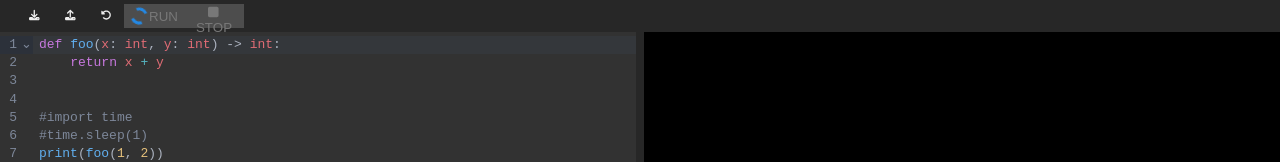
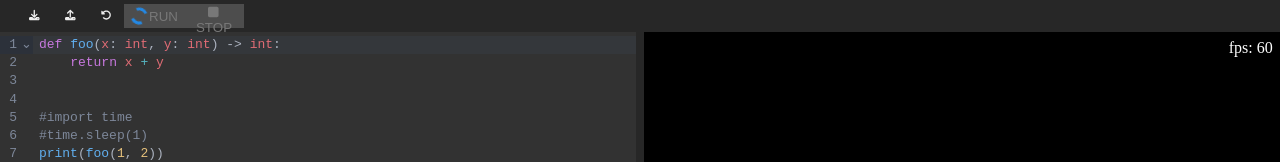
Before and after one commit to jl-wynen/pyrihelion, a Vue app: page / in a window 1280 px wide. Shown: the top 162 px of the page. Built offline with nearby package versions, Linux system fonts and the light colour scheme.

Commit message:
Track FPS

```diff
--- a/src/App.vue
+++ b/src/App.vue
@@ -9,7 +9,7 @@ import ToolBar from "./components/ToolBar.vue"
 
 import * as gangleri from "./gangleri"
 import { Python, PythonState, PythonStatus } from "./python"
-import { pythonState } from "./injectionKeys"
+import { pythonState, updateRate } from "./injection"
 
 const canvas = ref<InstanceType<typeof Canvas> | null>(null)
 const editor = ref<InstanceType<typeof Editor> | null>(null)
@@ -85,7 +85,10 @@ onMounted(() => {
 print(foo(1, 2))
 `)
 
-    gangleri.init(canvas.value!.getRenderContainer())
+    gangleri.init({
+        renderElement: canvas.value!.getRenderContainer(),
+        updateRate: inject(updateRate) as Ref<gangleri.UpdateRate>,
+    })
     gangleri.start()
 })
 </script>
--- a/src/components/ButtonRun.vue
+++ b/src/components/ButtonRun.vue
@@ -1,7 +1,7 @@
 <script setup lang="ts">
 import type { Ref } from "vue"
 import { inject, onMounted, ref } from "vue"
-import { pythonState } from "../injectionKeys.ts"
+import { pythonState } from "../injection.ts"
 import { PythonState } from "../python"
 
 const button = ref<HTMLButtonElement | null>(null)
--- a/src/components/ButtonStop.vue
+++ b/src/components/ButtonStop.vue
@@ -1,6 +1,6 @@
 <script setup lang="ts">
 import { inject, Ref, ref } from "vue"
-import { pythonState } from "../injectionKeys"
+import { pythonState } from "../injection"
 import { PythonState } from "../python"
 
 const button = ref<HTMLButtonElement | null>(null)
--- a/src/components/Canvas.vue
+++ b/src/components/Canvas.vue
@@ -1,4 +1,10 @@
 <script setup lang="ts">
+import { inject, Ref } from "vue"
+import { updateRate as updateRateKey } from "../injection"
+import { UpdateRate } from "../gangleri"
+
+const updateRate = inject(updateRateKey) as Ref<UpdateRate>
+
 function getRenderContainer(): HTMLElement {
     return document.getElementById("render-container")!
 }
@@ -9,13 +15,34 @@ defineExpose({
 </script>
 
 <template>
-    <div id="render-container"></div>
+    <div id="canvas-wrapper">
+        <div id="render-container"></div>
+        <div id="update-rate">fps: {{ updateRate.fps }}</div>
+    </div>
 </template>
 
 <style lang="scss">
+#canvas-wrapper {
+    position: relative;
+    width: 100%;
+    height: 100%;
+}
+
 #render-container {
     width: 100%;
     height: 100%;
     background: black;
 }
+
+#update-rate {
+    position: absolute;
+    top: 0;
+    right: 0;
+    padding: 1ex;
+    text-align: left;
+    z-index: 100;
+    display: block;
+    color: white;
+    user-select: none;
+}
 </style>
--- a/src/gangleri/index.ts
+++ b/src/gangleri/index.ts
@@ -1,21 +1,34 @@
 import * as THREE from "three"
 import WebGL from "three/addons/capabilities/WebGL.js"
+import { Ref } from "vue"
+
+import { UpdateRate, UpdateRateTracker } from "./updateRate"
+
+// export type {UpdateRate as default} from "./updateRate"
+// export type UpdateRate
+export type { UpdateRate } from "./updateRate"
 
 let scene: THREE.Scene | undefined = undefined
 let camera: THREE.PerspectiveCamera | undefined = undefined
 let renderer: THREE.WebGLRenderer | undefined = undefined
 
-export function init(renderElement: HTMLElement) {
+let updateRateTracker: UpdateRateTracker | undefined = undefined
+
+export function init(options: {
+    renderElement: HTMLElement
+    updateRate: Ref<UpdateRate>
+}) {
     if (!WebGL.isWebGLAvailable()) {
         const warning = WebGL.getWebGLErrorMessage()
-        renderElement.replaceChildren(warning)
+        options.renderElement.replaceChildren(warning)
         return
     }
+    updateRateTracker = new UpdateRateTracker(options.updateRate)
 
     scene = new THREE.Scene()
     camera = new THREE.PerspectiveCamera(75, 1.0, 0.1, 1000)
     renderer = new THREE.WebGLRenderer({ antialias: true })
-    attachToElement(renderElement)
+    attachToElement(options.renderElement)
 }
 
 function attachToElement(element: HTMLElement) {
@@ -53,6 +66,7 @@ export function start() {
         cube.rotation.x += 0.01
         cube.rotation.y += 0.01
         renderer.render(scene, camera)
+        updateRateTracker?.newFrame()
     }
     animate()
 }
--- /dev/null
+++ b/src/gangleri/updateRate.ts
@@ -0,0 +1,31 @@
+import { Ref } from "vue"
+
+export type UpdateRate = {
+    fps: number
+}
+
+export class UpdateRateTracker {
+    private frames: number = 0
+    private intervalStartTime: number
+    private rate: Ref<UpdateRate>
+
+    constructor(rate: Ref<UpdateRate>) {
+        this.intervalStartTime = performance.now()
+        this.rate = rate
+    }
+
+    newFrame() {
+        this.frames += 1
+        this.update()
+    }
+
+    private update() {
+        const now = performance.now()
+        const delta = now - this.intervalStartTime
+        if (delta >= 1000) {
+            this.intervalStartTime = now
+            this.rate.value.fps = Math.round((this.frames / delta) * 1000)
+            this.frames = 0
+        }
+    }
+}
--- /dev/null
+++ b/src/injection.ts
@@ -0,0 +1,14 @@
+import type { App, InjectionKey, Ref } from "vue"
+import { PythonState } from "./python"
+import { UpdateRate } from "./gangleri"
+import { ref } from "vue"
+
+export const pythonState = Symbol("pythonState") as InjectionKey<
+    Ref<PythonState>
+>
+export const updateRate = Symbol("updateRate") as InjectionKey<Ref<UpdateRate>>
+
+export function provideGlobals(app: App) {
+    app.provide(pythonState, ref(PythonState.Loading))
+    app.provide(updateRate, ref({ fps: 0 }))
+}
--- a/src/injectionKeys.ts
+++ /dev/null
@@ -1,6 +0,0 @@
-import type { InjectionKey, Ref } from "vue"
-import { PythonState } from "./python"
-
-export const pythonState = Symbol("pythonState") as InjectionKey<
-    Ref<PythonState>
->
--- a/src/main.ts
+++ b/src/main.ts
@@ -1,4 +1,4 @@
-import { createApp, ref } from "vue"
+import { createApp } from "vue"
 import "./style.scss"
 import App from "./App.vue"
 
@@ -13,11 +13,10 @@ import {
     faUpload,
 } from "@fortawesome/free-solid-svg-icons"
 
-import { pythonState } from "./injectionKeys"
-import { PythonState } from "./python"
+import { provideGlobals } from "./injection"
 
 library.add(faDownload, faPlay, faRotate, faRotateLeft, faStop, faUpload)
 
 const app = createApp(App)
-app.provide(pythonState, ref(PythonState.Loading))
+provideGlobals(app)
 app.component("font-awesome-icon", FontAwesomeIcon).mount("#app")
```
